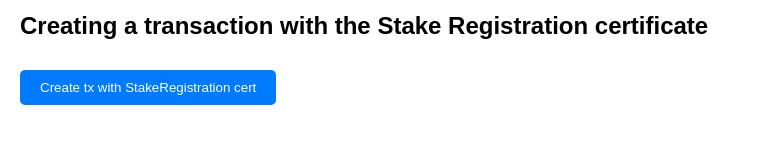
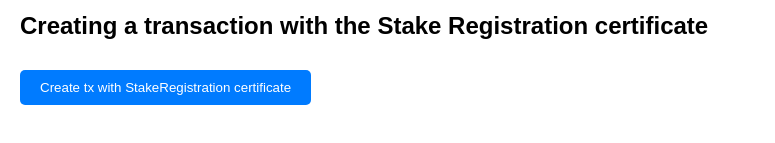
Before and after one commit to sebGreen87/cardano-serialization-lib, a React (Create React App) app in the folder example/: page / in a window 1280 px wide. Shown: the part 351-494 px from the top of the page, without its empty margins (0-775 px from the left). Built offline with nearby package versions, Linux system fonts and the light colour scheme.

Commit message:
updated titles

```diff
--- a/example/src/components-UI/StakingKeyRegistrar.tsx
+++ b/example/src/components-UI/StakingKeyRegistrar.tsx
@@ -45,13 +45,13 @@ const StakingKeyRegistrar: React.FC = () => {
     <div>
       <h2>Creating a transaction with the Stake Registration certificate</h2>
 
-      <button onClick={openPopup}>Create tx with StakeRegistration cert</button>
+      <button onClick={openPopup}>Create tx with StakeRegistration certificate</button>
 
       {isPopupOpen && <div id="overlay" onClick={closePopup}></div>}
 
       {isPopupOpen && (
         <div id="popup">
-          <h2>Tx with StakeRegistration cert</h2>
+          <h2>Tx with StakeRegistration certificate</h2>
 
           {loader ? (
             <div className="loader-container">
@@ -72,7 +72,7 @@ const StakingKeyRegistrar: React.FC = () => {
                   </label>
                 </div>
                 <div className="inputWithLabel">
-                  <label htmlFor="input-createTx-depositAmount">Deposit amount:</label>
+                  <label htmlFor="input-createTx-depositAmount">Deposit amount(lovelaces):</label>
                   <input
                     type="text"
                     id="input-createTx-receiverAddress"
```
